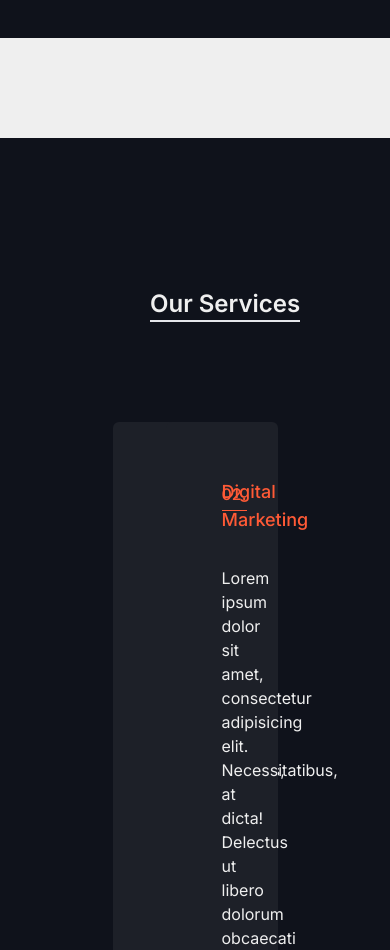
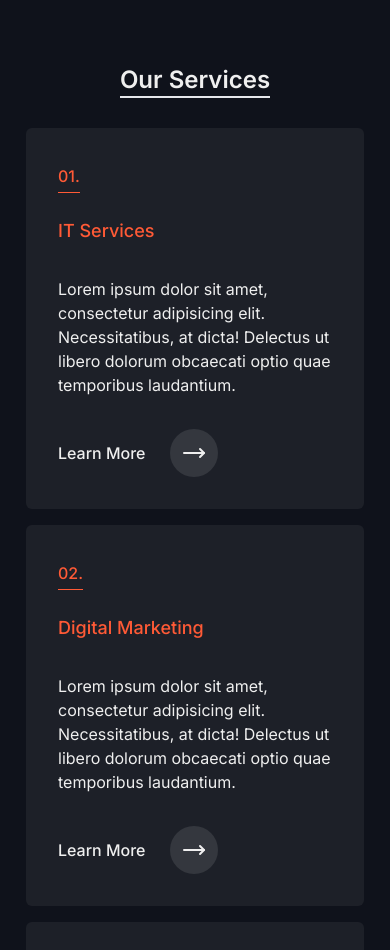
Before and after one commit to vinay-works/TeamAmj-site, a React (Vite) app: page / in a window 390 px wide. Shown: the part 1702-2652 px from the top of the page. Built offline with nearby package versions, Linux system fonts and the light colour scheme.

Commit message:
style -services section made responsive

```diff
--- a/src/components/AboutUs.tsx
+++ b/src/components/AboutUs.tsx
@@ -2,7 +2,7 @@ import AboutUsImage from '../assets/concept-of-unknown-things.svg';
 
 const AboutUsComponent = () => {
   return (
-    <section className='my-[100px] py-6 md:py-[100px] bg-vulcan'>
+    <section className='mt-[100px] py-6 md:py-[150px] bg-vulcan'>
       <div className='container mx-auto p-4'>
         <p className='text-md text-primary font-semibold mb-6'>About us</p>
 
--- a/src/components/Services.tsx
+++ b/src/components/Services.tsx
@@ -2,14 +2,14 @@ import { MoveRight } from 'lucide-react';
 
 const Services = () => {
   return (
-    <section className='w-full text-lightGray bg-vulcan mb-[100px] p-[150px]'>
+    <section className='w-full text-lightGray bg-vulcan mb-[50px] md:mb-[100px] p-[26px] lg:p-[150px]'>
       <div className='container mx-auto'>
         <h3 className='text-2xl md:text-4xl font-semibold text-center border-b-2 w-max mx-auto'>
           Our Services
         </h3>
 
-        <div className='w-full h-auto grid grid-cols-2 gap-4 place-items-center my-[100px]'>
-          <div className=' bg-shark grid grid-cols-2 p-14 rounded-md'>
+        <div className='w-full h-auto grid grid-cols-1 lg:grid-cols-2 gap-4 place-items-center my-[30px] lg:my-[100px]'>
+          <div className=' bg-shark grid grid-cols-1 md:grid-cols-1 xl:grid-cols-2 gap-y-6 p-8 lg:p-14 rounded-md'>
             <p className='text-primary font-medium border-b h-max w-max leading-loose border-b-primary'>
               01.
             </p>
@@ -30,7 +30,7 @@ const Services = () => {
               </button>
             </div>
           </div>
-          <div className=' bg-shark grid grid-cols-2 p-14 rounded-md'>
+          <div className=' bg-shark grid grid-cols-1 md:grid-cols-1 xl:grid-cols-2 gap-y-6 p-8 lg:p-14 rounded-md'>
             <p className='text-primary font-medium border-b h-max w-max leading-loose border-b-primary'>
               02.
             </p>
@@ -53,7 +53,7 @@ const Services = () => {
               </button>
             </div>
           </div>
-          <div className=' bg-shark grid grid-cols-2 p-14 rounded-md'>
+          <div className=' bg-shark grid grid-cols-1 md:grid-cols-1 xl:grid-cols-2 gap-y-6 p-8 lg:p-14 rounded-md'>
             <p className='text-primary font-medium border-b h-max w-max leading-loose border-b-primary'>
               03.
             </p>
@@ -74,7 +74,7 @@ const Services = () => {
               </button>
             </div>
           </div>
-          <div className=' bg-shark grid grid-cols-2 p-14 rounded-md'>
+          <div className=' bg-shark grid grid-cols-1 md:grid-cols-1 xl:grid-cols-2 gap-y-6 p-8 lg:p-14 rounded-md'>
             <p className='text-primary font-medium border-b h-max w-max leading-loose border-b-primary'>
               04.
             </p>
```
